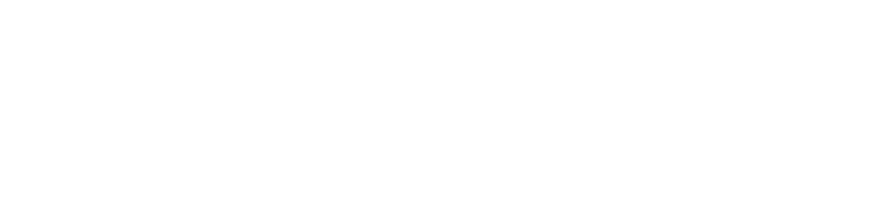
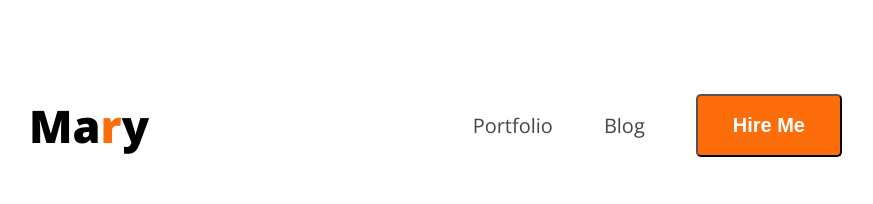
Before and after one commit to mohib357/first-beauty-web, a plain HTML site: page index.html in a window 1280 px wide. Shown: the whole page, without its empty margins (179-1052 px from the left). Drawn offline with nearby package versions, Linux system fonts and the light colour scheme.

Commit message:
added some css design

```diff
--- a/index.html
+++ b/index.html
@@ -4,12 +4,23 @@
     <meta charset="UTF-8">
     <meta name="viewport" content="width=device-width, initial-scale=1.0">
     <title>Beauty of nature</title>
+    <link rel="preconnect" href="https://fonts.googleapis.com">
+<link rel="preconnect" href="https://fonts.gstatic.com" crossorigin>
+<link href="https://fonts.googleapis.com/css2?family=Open+Sans:ital,wght@0,300..800;1,300..800&display=swap"
+    rel="stylesheet">
+    <link rel="stylesheet" href="styles/portfolio.css">
 </head>
-<body>
+<body class="open-sans-normal">
     <header>
-        <main>
+        <nav >
+            <h3 class="nav-title">Ma<span class="text-primary">r</span>y</h3>
+            <ul>
+                <li><a class="dark-2" href="">Portfolio</a></li>
+                <li><a class="dark-2" href="">Blog</a></li>
+                <li><a href=""><button class="btn-primary">Hire Me</button></a></li>
 
-        </main>
+            </ul>
+        </nav>
         <footer>
 
         </footer>
--- /dev/null
+++ b/styles/portfolio.css
@@ -0,0 +1,53 @@
+
+.open-sans-normal {
+  font-family: "Open Sans", serif;
+  font-optical-sizing: auto;
+  font-style: normal;
+  font-variation-settings:
+    "wdth" 100;
+}
+
+
+/* shared style */
+.text-primary{
+    color: #FD6E0A;
+}
+.dark-2{
+    color: #474747;
+}
+.btn-primary{
+    background-color: #FD6E0A;
+    font-weight: bold;
+    font-size: 20px;
+    color: white;
+    padding: 18px 35px;
+    border-radius: 5px;
+}
+
+
+/* nav styles */
+nav{
+    display: flex;
+    align-items: center;
+    justify-content: space-between;
+    margin: 50px 200px;
+}
+
+
+.nav-title{
+    font-weight: 800;
+    font-size: 45px;
+}
+nav ul{
+    display: flex;
+    align-items: center;
+}
+
+nav ul li {
+    list-style: none;
+    margin-right: 51px;
+}
+nav li a {
+    text-decoration: none;
+    font-size: 20px;
+}
```
